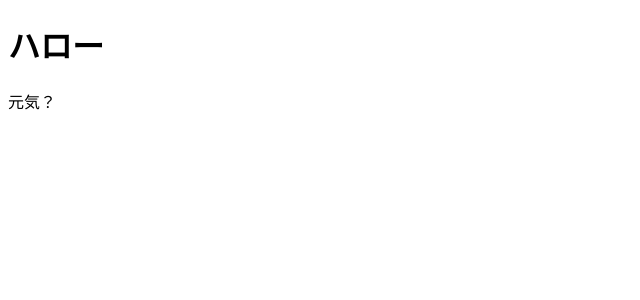
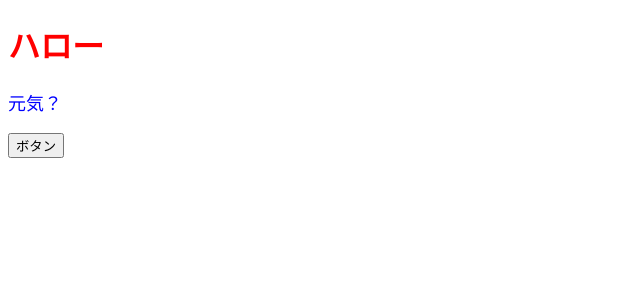
Before and after one commit to ryohei-aiba/React-Udemy, a React (Create React App) app: page / in a window 1280 px wide. Shown: the top 300 px of the page, without its empty margins (0-640 px from the left). Built offline with nearby package versions, Linux system fonts and the light colour scheme.

Commit message:
Add CSS style

```diff
--- /dev/null
+++ b/src/App.js
@@ -0,0 +1,21 @@
+import React from "react";
+
+const App = () => {
+  const onClickButton = () => {
+    alert();
+  };
+  const contentStyle = {
+    color: "blue",
+    fontSize: "18px"
+  };
+
+  return (
+    <>
+      <h1 style={{ color: "red" }}>ハロー</h1>
+      <p style={contentStyle}>元気？</p>
+      <button onClick={onClickButton}>ボタン</button>
+    </>
+  );
+};
+
+export default App;
--- a/src/index.js
+++ b/src/index.js
@@ -1,13 +1,5 @@
 import React from "react";
 import ReactDom from "react-dom";
-
-const App = () => {
-  return (
-    <>
-      <h1>ハロー</h1>
-      <p>元気？</p>
-    </>
-  );
-};
+import App from "./App";
 
 ReactDom.render(<App />, document.getElementById("root"));
```
